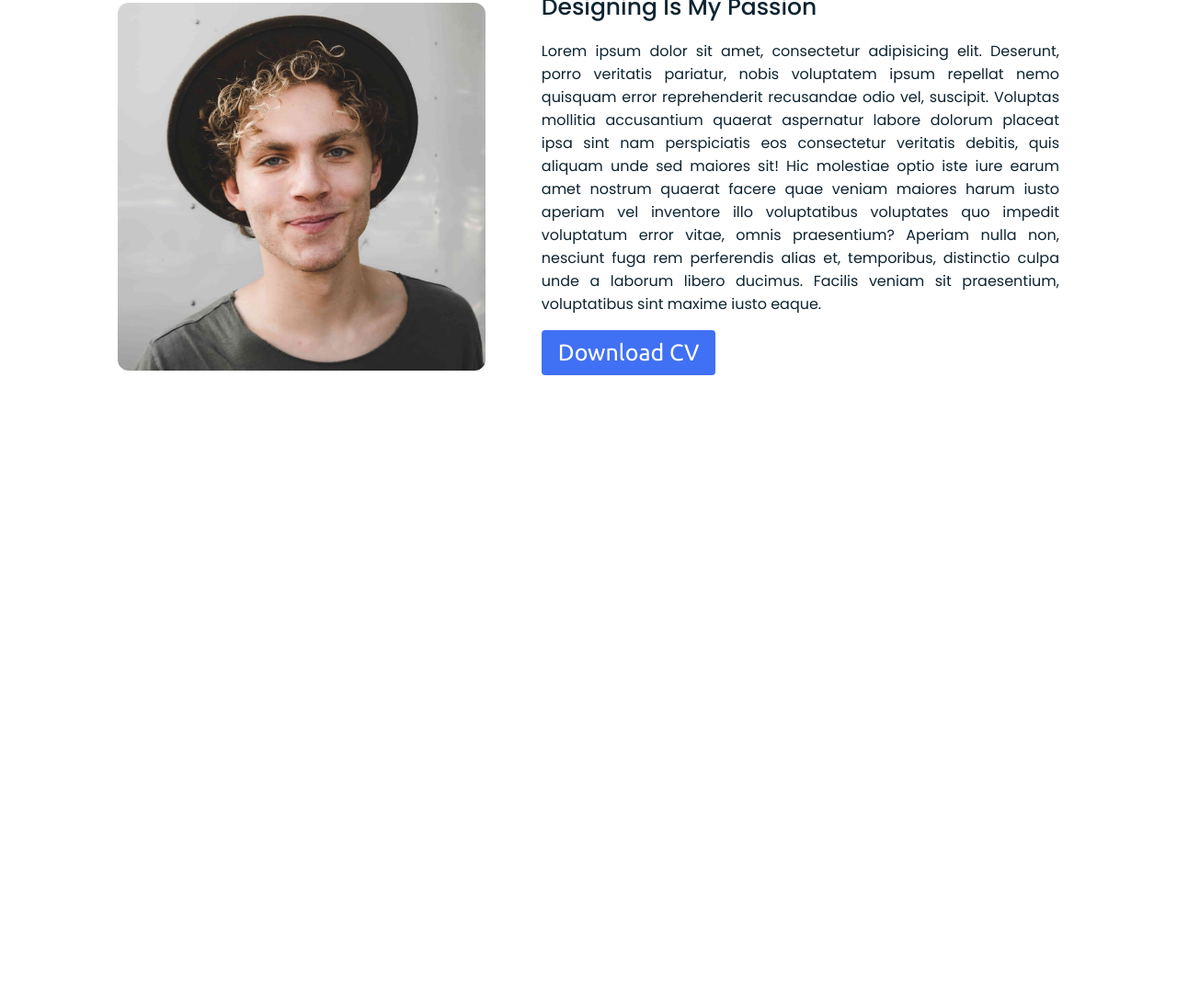
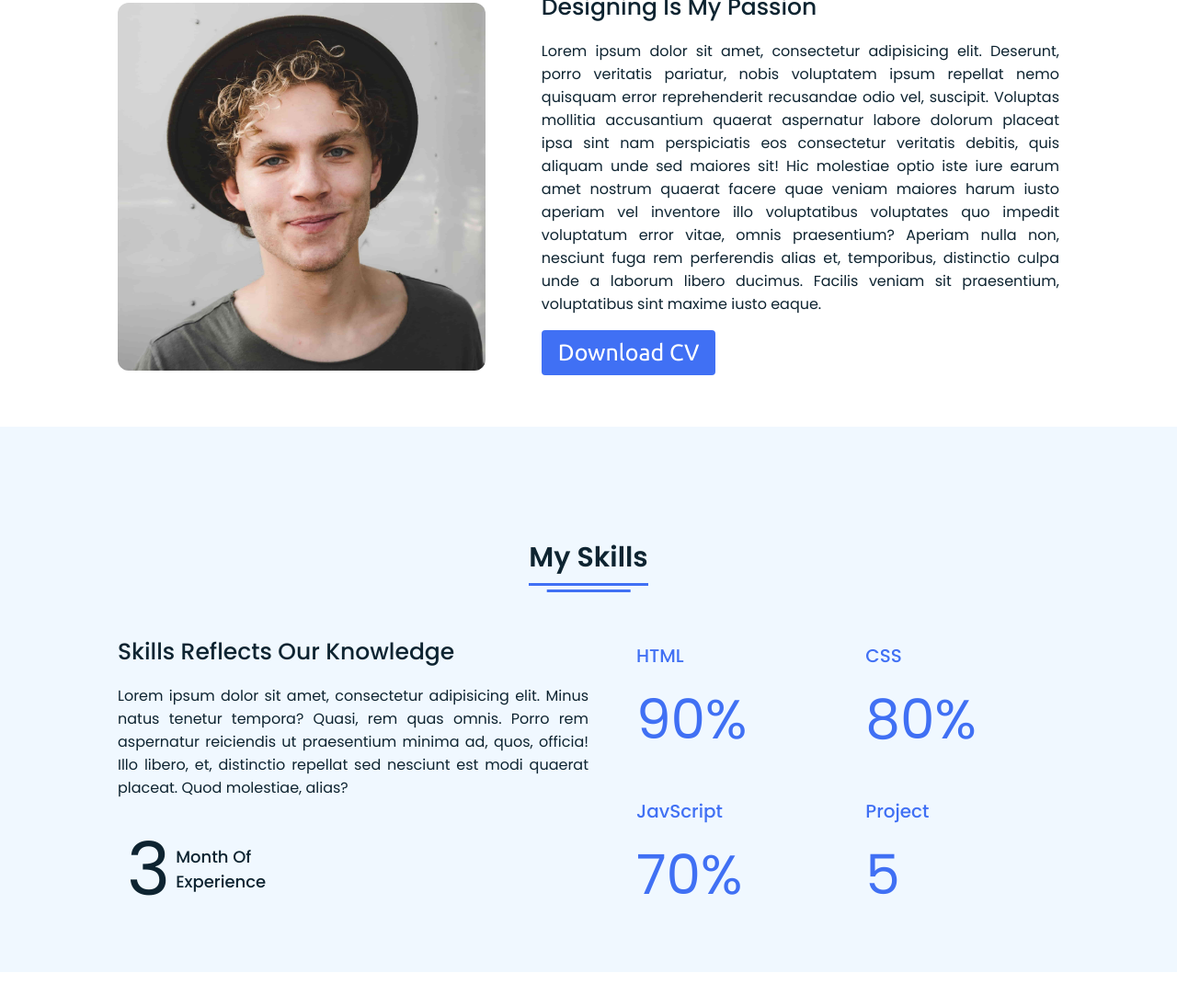
Before and after one commit to PMZ80/my-portfolio, a plain HTML site: page index.html in a window 1280 px wide. Shown: the part 984-2079 px from the top of the page at 92% size. Before the commit the page ends 1448 px from the top, so only its background shows below. Drawn offline with nearby package versions, Linux system fonts and the light colour scheme.

Commit message:
skill-commit
add the skill section with animation

```diff
--- a/index.html
+++ b/index.html
@@ -60,6 +60,43 @@
           </div>
         </div>
       </section>
+      <section class="skills" id="skills">
+        <div class="content">
+          <div class="title"><span>My Skills</span></div>
+          <div class="skills-details">
+            <div class="text">
+              <div class="topic">Skills Reflects Our Knowledge</div>
+              <p>Lorem ipsum dolor sit amet, consectetur adipisicing elit. Minus natus tenetur tempora? Quasi, rem quas omnis. Porro rem aspernatur reiciendis ut praesentium minima ad, quos, officia! Illo libero, et, distinctio repellat sed nesciunt est modi quaerat placeat. Quod molestiae, alias?</p>
+              <div class="experience">
+                <div class="num">3</div>
+                <div class="exp">
+                  Month Of <br />
+                  Experience
+                </div>
+              </div>
+            </div>
+            <div class="boxes">
+              <div class="box">
+                <div class="topic">HTML</div>
+                <div class="per">90%</div>
+              </div>
+              <div class="box">
+                <div class="topic">CSS</div>
+                <div class="per">80%</div>
+              </div>
+              <div class="box">
+                <div class="topic">JavScript</div>
+                <div class="per">70%</div>
+              </div>
+              <div class="box">
+                <div class="topic">Project</div>
+                <div class="per">5</div>
+              </div>
+            </div>
+          </div>
+        </div>
+      </section>
+
 <script src="main.js"> </script>
 </body>
 </html>
--- a/stayl.css
+++ b/stayl.css
@@ -235,3 +235,58 @@ nav{
     background-color: #fff;
     color: #4070f4;
   }
+  .skills{
+    background: #F0F8FF;
+  }
+  .skills .content{
+    padding: 40px 0;
+  }
+  .skills .skills-details{
+    display: flex;
+    justify-content: space-between;
+    align-items: center;
+  }
+  .skills-details .text{
+    width: 50%;
+  }
+  .skills-details p{
+    color: #0E2431;
+    text-align: justify;
+  }
+ .skills .skills-details .experience{
+   display: flex;
+   align-items: center;
+   margin: 0 10px;
+ }
+ .skills-details .experience .num{
+   color: #0E2431;
+   font-size: 80px;
+ }
+ .skills-details .experience .exp{
+   color: #0E2431;
+   margin-left: 20px;
+   font-size: 18px;
+   font-weight: 500;
+   margin: 0 6px;
+ }
+ .skills-details .boxes{
+   width: 45%;
+   display: flex;
+   flex-wrap: wrap;
+   justify-content: space-between;
+   animation-name:zoomIn;
+   animation-duration:5s;
+   animation-delay:0.5s;
+ }
+ .skills-details .box{
+   width: calc(100% / 2 - 20px);
+   margin: 20px 0;
+ }
+ .skills-details .boxes .topic{
+   font-size: 20px;
+   color: #4070f4;
+ }
+ .skills-details .boxes .per{
+   font-size: 60px;
+   color: #4070f4;
+ }
```
